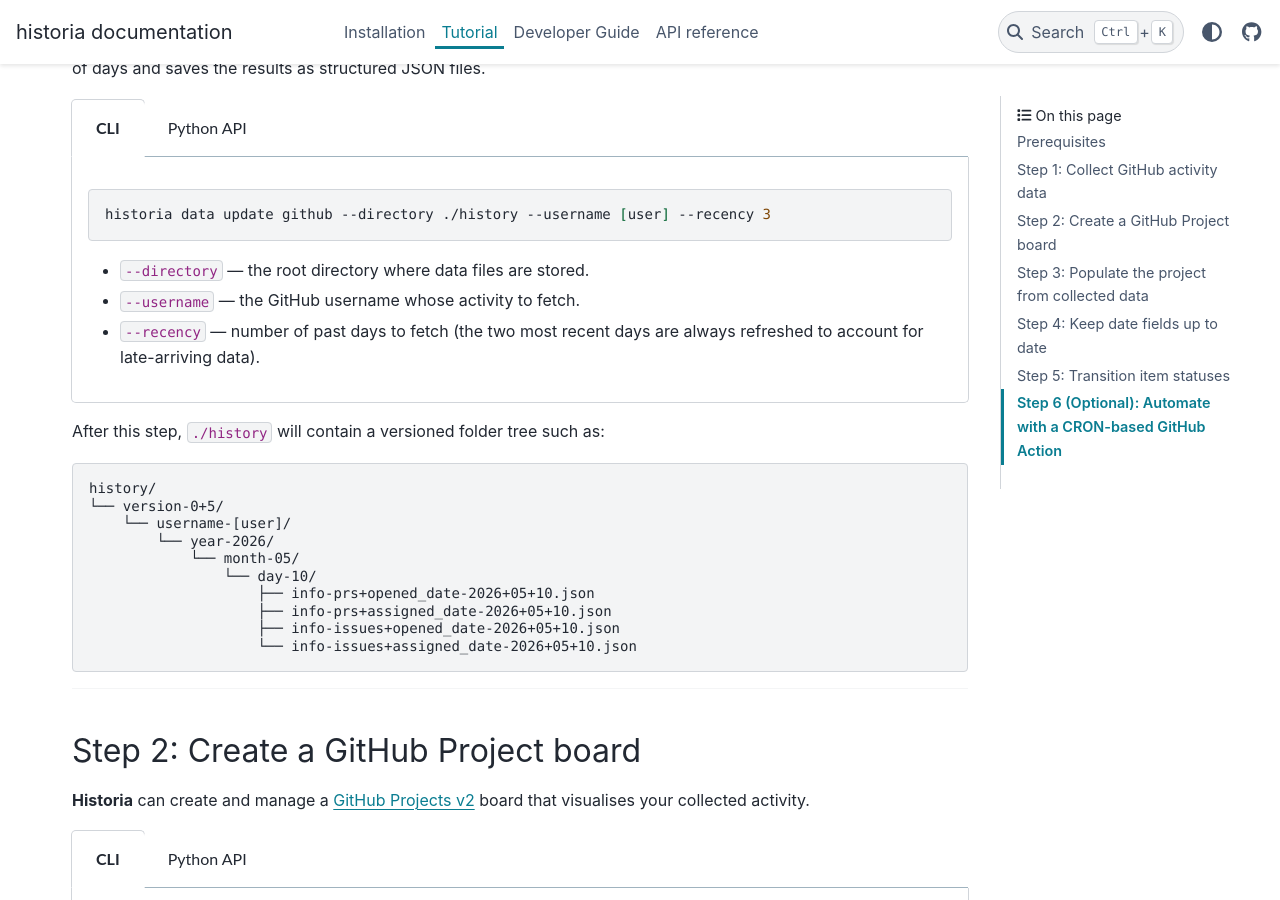
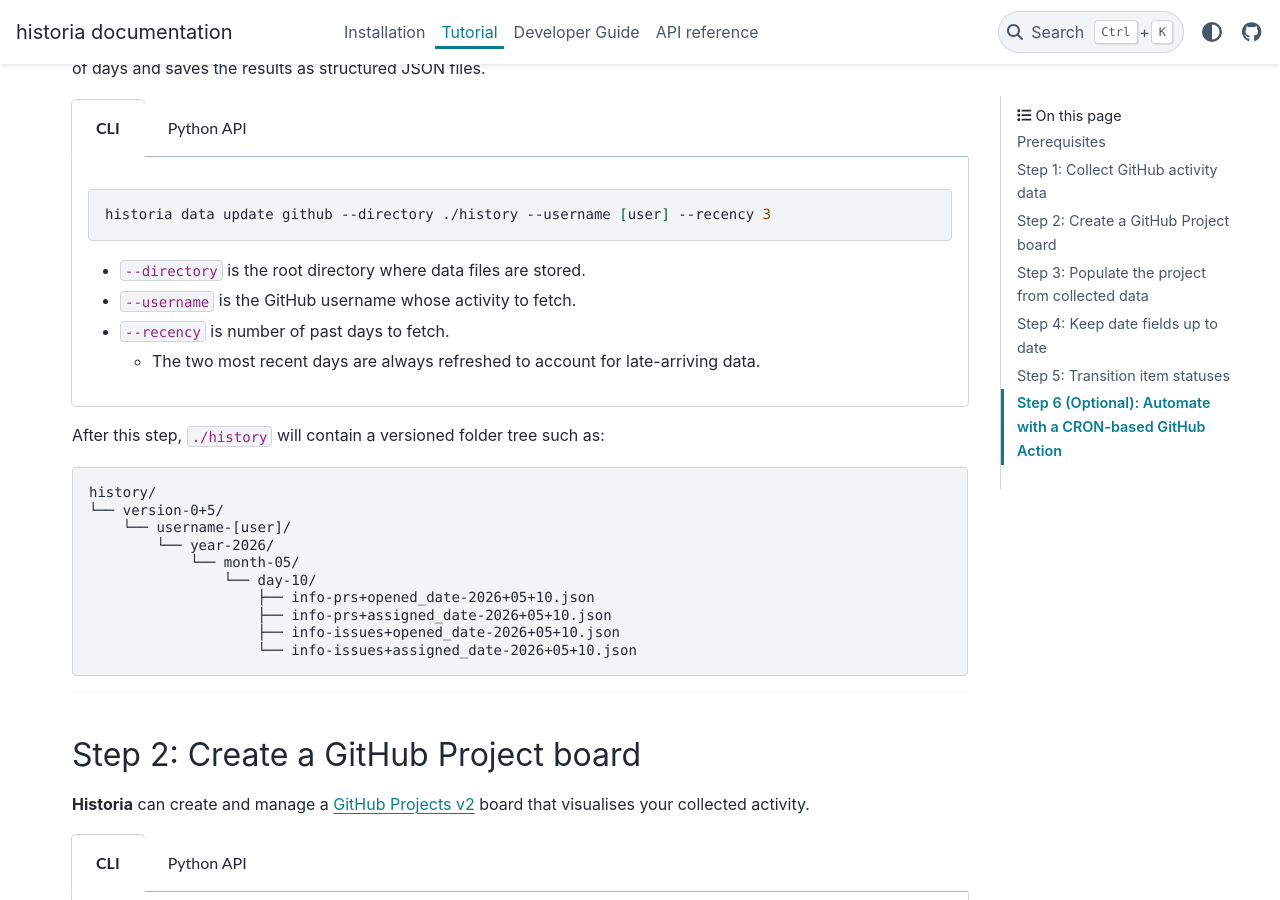
Before and after one commit to CodyCBakerPhD/historia, a Sphinx documentation site: the page built from docs/tutorial/index.md, in a window 1280 px wide and 900 px high, scrolled down 568 px. Built offline with Sphinx 7.4.7 and the PyData theme 0.15.4, drawn with Linux system fonts in a browser that asks for light colours.

````diff
--- a/docs/tutorial/index.md
+++ b/docs/tutorial/index.md
@@ -22,9 +22,10 @@ export GITHUB_TOKEN="ghp_..."
 historia data update github --directory ./history --username [user] --recency 3
 ```
 
-- `--directory` — the root directory where data files are stored.
-- `--username` — the GitHub username whose activity to fetch.
-- `--recency` — number of past days to fetch (the two most recent days are always refreshed to account for late-arriving data).
+- `--directory` is the root directory where data files are stored.
+- `--username` is the GitHub username whose activity to fetch.
+- `--recency` is number of past days to fetch.
+  - The two most recent days are always refreshed to account for late-arriving data.
 :::
 :::{tab} Python API
 ```python
````
